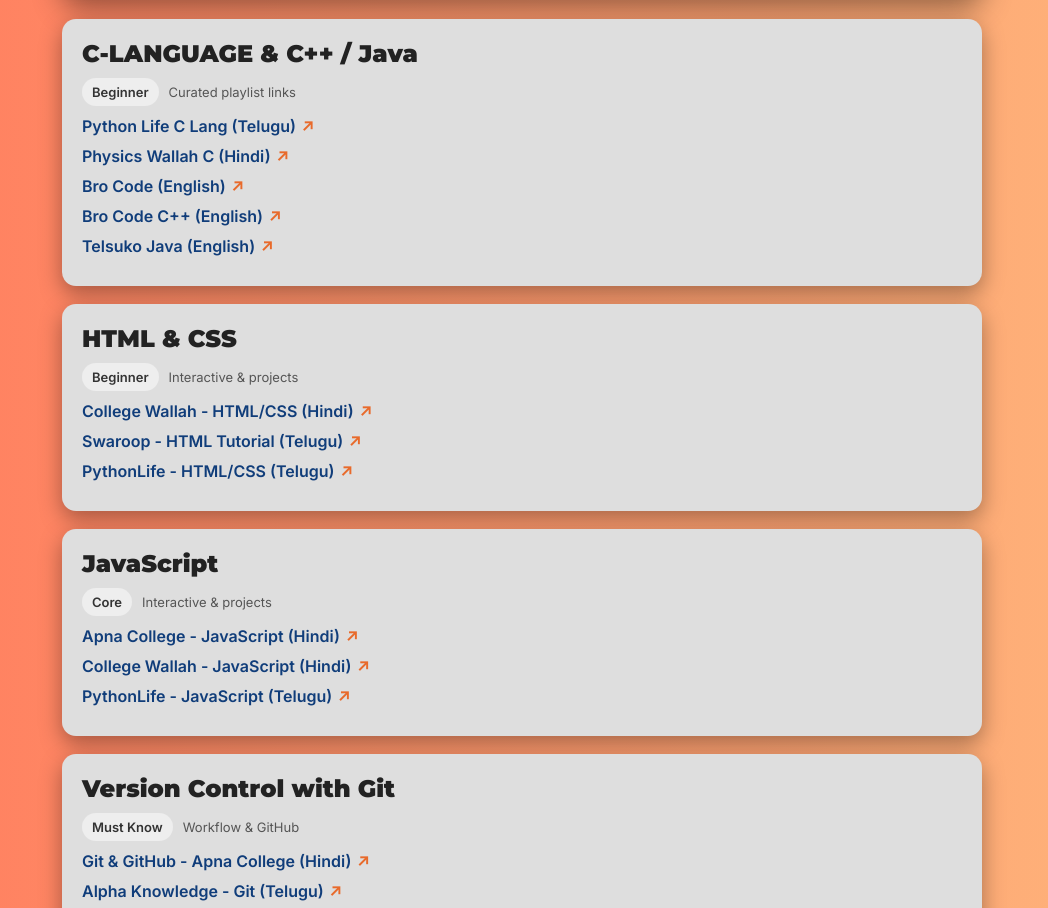
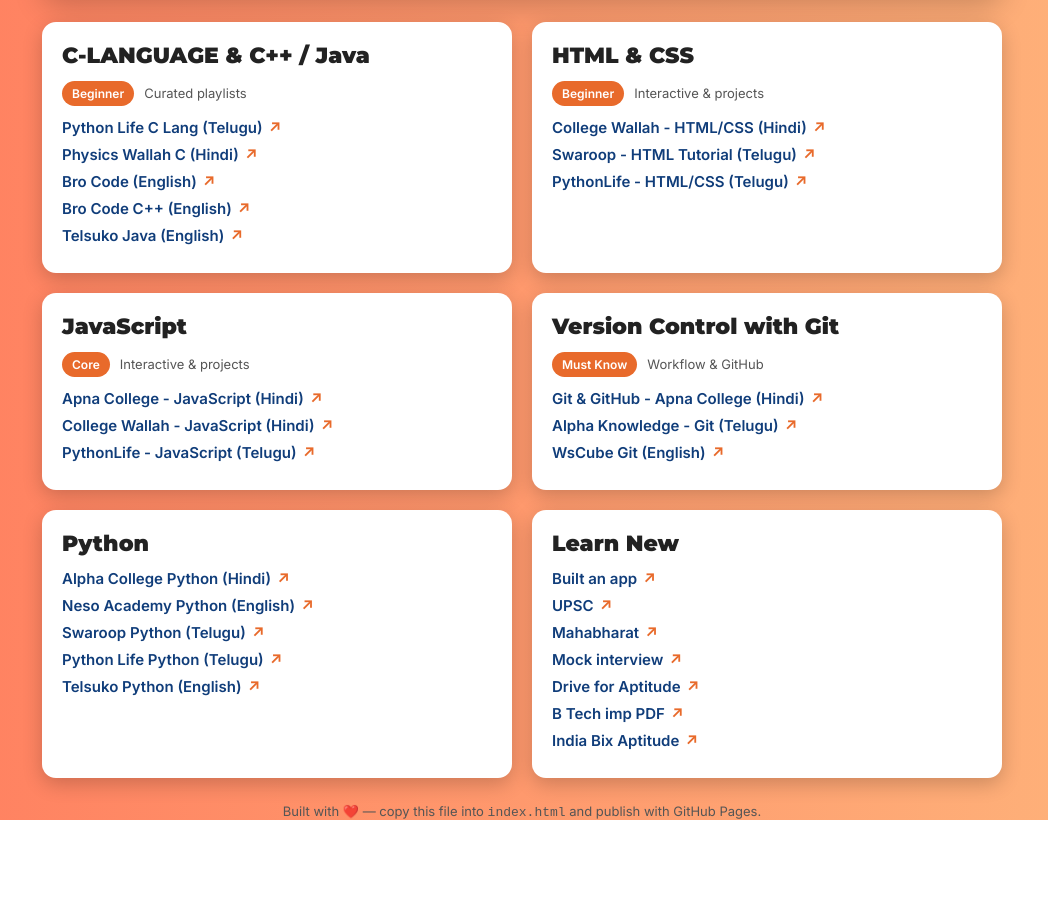
Before and after one commit to theycallhimv/theycallhimV.github.io, a plain HTML site: page index.html in a window 1280 px wide. Shown: the part 230-1138 px from the top of the page, without its empty margins (118-1166 px from the left). After the commit the page ends 1050 px from the top, so only its background shows below. Drawn offline with Linux system fonts and the light colour scheme.

Commit message:
Update index.html

```diff
--- a/index.html
+++ b/index.html
@@ -3,7 +3,7 @@
 <head>
   <meta charset="utf-8" />
   <meta name="viewport" content="width=device-width,initial-scale=1" />
-  <title>VENKAT'S Digital Room</title>
+  <title>VENKAT'S DIGITAL ROOM</title>
 
   <!-- Google fonts -->
   <link href="https://fonts.googleapis.com/css2?family=Montserrat:wght@700;900&family=Inter:ital,wght@0,400;0,600;1,400&display=swap" rel="stylesheet">
@@ -11,69 +11,106 @@
   <style>
     :root{
       --bg:#0f0f10;
-      --card:#dedede;
+      --card:#ffffff;
       --muted:#222;
       --accent:#e86a2b;
       --link:#103d7a;
+      --shadow:rgba(0,0,0,0.2);
     }
     *{box-sizing:border-box;margin:0;padding:0}
     html,body{height:100%}
     body{
-      min-height:100%;
       font-family: "Inter",system-ui,Arial,Helvetica,sans-serif;
       background: linear-gradient(to right, #ff7e5f, #feb47b);
-      color:#ddd;
+      color:#333;
       padding:20px;
       display:flex;
       justify-content:center;
     }
-    .wrap{width:100%; max-width:920px; margin:0 auto 60px;}
+    .wrap{
+      width:100%;
+      max-width:960px;
+      margin:0 auto 60px;
+    }
+
+    /* Hero */
     .hero{
       background:var(--card);
-      color:var(--muted);
       border-radius:18px;
-      padding:34px 20px;
-      margin-bottom:22px;
+      padding:30px 20px;
+      margin-bottom:25px;
       text-align:center;
-      box-shadow: 0 10px 30px rgba(0,0,0,0.45);
+      box-shadow:0 10px 30px var(--shadow);
     }
     .hero h1{
-      font-family: "Montserrat", sans-serif;
+      font-family: "Montserrat",sans-serif;
       font-weight:900;
       font-size:clamp(28px,6vw,54px);
-      line-height:1.05;
+      line-height:1.1;
     }
-    .hero p{margin-top:6px;color:#444;font-weight:600}
+    .hero p{
+      margin-top:8px;
+      color:#555;
+      font-weight:600;
+    }
+
+    /* Grid layout */
+    .grid{
+      display:grid;
+      grid-template-columns: 1fr;
+      gap:20px;
+    }
+    @media(min-width:880px){
+      .grid{grid-template-columns:1fr 1fr;}
+    }
 
     .section{
       background:var(--card);
-      color:var(--muted);
       border-radius:14px;
       padding:20px;
-      margin-bottom:18px;
-      box-shadow: 0 8px 22px rgba(0,0,0,0.35);
+      box-shadow:0 6px 20px var(--shadow);
+      transition:transform .2s, box-shadow .2s;
+    }
+    .section:hover{
+      transform:translateY(-4px);
+      box-shadow:0 12px 25px var(--shadow);
     }
     .section h2{
       font-family:"Montserrat",sans-serif;
       font-weight:800;
-      font-size:24px;
-      margin-bottom:10px;
+      font-size:22px;
+      margin-bottom:12px;
+      color:var(--muted);
+    }
+    .meta{
+      display:flex;
+      align-items:center;
+      gap:10px;
+      margin-bottom:12px;
+      font-size:13px;
+      color:#555;
+    }
+    .badge{
+      background:var(--accent);
+      color:#fff;
+      border-radius:999px;
+      padding:5px 10px;
+      font-weight:700;
+      font-size:12px;
     }
 
     ul.links{
       list-style:none;
       padding-left:0;
-      margin-top:8px;
     }
     ul.links li{
-      margin:10px 0;
-      font-size:16px;
+      margin:8px 0;
+      font-size:15px;
     }
     a.resource{
       text-decoration:none;
       color:var(--link);
       font-weight:600;
-      display:inline-block;
       position:relative;
       padding-right:18px;
     }
@@ -84,43 +121,18 @@
       transform:translateY(-1px);
       color:var(--accent);
       font-weight:700;
-      transition:transform .18s ease;
+      transition:transform .2s ease;
     }
-    a.resource:hover::after{ transform:translateY(-3px) scale(1.06); }
-    a.resource:hover{ color:var(--accent) }
+    a.resource:hover::after{ transform:translateY(-3px) scale(1.1);}
+    a.resource:hover{ color:var(--accent); }
 
-    .meta{
-      display:flex;
-      align-items:center;
-      gap:10px;
-      margin-top:10px;
+    footer{
+      text-align:center;
       font-size:13px;
       color:#555;
-    }
-    .badge{
-      background:#eee;
-      color:#333;
-      border-radius:999px;
-      padding:6px 10px;
-      font-weight:700;
-      font-size:13px;
+      margin-top:25px;
     }
 
-    footer{
-      color:#bbb;
-      text-align:center;
-      margin-top:12px;
-      font-size:13px;
-    }
-
-    @media (min-width:880px){
-      .grid{
-        display:grid;
-        grid-template-columns: 1fr 1fr;
-        gap:18px;
-      }
-      .hero{text-align:left}
-    }
   </style>
 </head>
 <body>
@@ -130,19 +142,20 @@
       <p>All your favorite tutorial channels and playlists — one place.</p>
     </div>
 
+    <div class="grid">
       <!-- C & C++ / Java -->
       <section class="section">
         <h2>C-LANGUAGE & C++ / Java</h2>
         <div class="meta">
           <span class="badge">Beginner</span>
-        <span>Curated playlist links</span>
+          <span>Curated playlists</span>
         </div>
         <ul class="links">
-        <li><a class="resource" href="https://youtu.be/uLfCFa1Vaj0?si=IwoyETFqjSB0G-g6" target="_blank" rel="noopener">Python Life C Lang (Telugu)</a></li>
-        <li><a class="resource" href="https://youtube.com/playlist?list=PLxgZQoSe9cg1drBnejUaDD9GEJBGQ5hMt&si=T9rWAcVA1kPeat1U" target="_blank" rel="noopener">Physics Wallah C (Hindi)</a></li>
-        <li><a class="resource" href="https://youtu.be/xND0t1pr3KY?si=3L9GHaawQNHsu44w" target="_blank" rel="noopener">Bro Code (English)</a></li>
-        <li><a class="resource" href="https://youtu.be/-TkoO8Z07hI?si=osO0mAvMrjEgZRTy" target="_blank" rel="noopener">Bro Code C++ (English)</a></li>
-        <li><a class="resource" href="https://youtube.com/playlist?list=PLsyeobzWxl7pe_IiTfNyr55kwJPWbgxB5&si=RlZryGibMbuDAB2k" target="_blank" rel="noopener">Telsuko Java (English)</a></li>
+          <li><a class="resource" href="https://youtu.be/uLfCFa1Vaj0?si=IwoyETFqjSB0G-g6" target="_blank">Python Life C Lang (Telugu)</a></li>
+          <li><a class="resource" href="https://youtube.com/playlist?list=PLxgZQoSe9cg1drBnejUaDD9GEJBGQ5hMt&si=T9rWAcVA1kPeat1U" target="_blank">Physics Wallah C (Hindi)</a></li>
+          <li><a class="resource" href="https://youtu.be/xND0t1pr3KY?si=3L9GHaawQNHsu44w" target="_blank">Bro Code (English)</a></li>
+          <li><a class="resource" href="https://youtu.be/-TkoO8Z07hI?si=osO0mAvMrjEgZRTy" target="_blank">Bro Code C++ (English)</a></li>
+          <li><a class="resource" href="https://youtube.com/playlist?list=PLsyeobzWxl7pe_IiTfNyr55kwJPWbgxB5&si=RlZryGibMbuDAB2k" target="_blank">Telsuko Java (English)</a></li>
         </ul>
       </section>
 
@@ -154,9 +167,9 @@
           <span>Interactive & projects</span>
         </div>
         <ul class="links">
-        <li><a class="resource" href="https://www.youtube.com/@CollegeWallah" target="_blank" rel="noopener">College Wallah - HTML/CSS (Hindi)</a></li>
-        <li><a class="resource" href="https://www.youtube.com/@Swaroop" target="_blank" rel="noopener">Swaroop - HTML Tutorial (Telugu)</a></li>
-        <li><a class="resource" href="https://www.youtube.com/@PythonLife" target="_blank" rel="noopener">PythonLife - HTML/CSS (Telugu)</a></li>
+          <li><a class="resource" href="https://www.youtube.com/@CollegeWallah" target="_blank">College Wallah - HTML/CSS (Hindi)</a></li>
+          <li><a class="resource" href="https://www.youtube.com/@Swaroop" target="_blank">Swaroop - HTML Tutorial (Telugu)</a></li>
+          <li><a class="resource" href="https://www.youtube.com/@PythonLife" target="_blank">PythonLife - HTML/CSS (Telugu)</a></li>
         </ul>
       </section>
 
@@ -168,9 +181,9 @@
           <span>Interactive & projects</span>
         </div>
         <ul class="links">
-        <li><a class="resource" href="https://www.youtube.com/@ApnaCollegeOfficial" target="_blank" rel="noopener">Apna College - JavaScript (Hindi)</a></li>
-        <li><a class="resource" href="https://www.youtube.com/@CollegeWallah" target="_blank" rel="noopener">College Wallah - JavaScript (Hindi)</a></li>
-        <li><a class="resource" href="https://www.youtube.com/@PythonLife" target="_blank" rel="noopener">PythonLife - JavaScript (Telugu)</a></li>
+          <li><a class="resource" href="https://www.youtube.com/@ApnaCollegeOfficial" target="_blank">Apna College - JavaScript (Hindi)</a></li>
+          <li><a class="resource" href="https://www.youtube.com/@CollegeWallah" target="_blank">College Wallah - JavaScript (Hindi)</a></li>
+          <li><a class="resource" href="https://www.youtube.com/@PythonLife" target="_blank">PythonLife - JavaScript (Telugu)</a></li>
         </ul>
       </section>
 
@@ -182,9 +195,9 @@
           <span>Workflow & GitHub</span>
         </div>
         <ul class="links">
-        <li><a class="resource" href="https://www.youtube.com/@ApnaCollegeOfficial" target="_blank" rel="noopener">Git & GitHub - Apna College (Hindi)</a></li>
-        <li><a class="resource" href="https://www.youtube.com/@AlphaKnowledge" target="_blank" rel="noopener">Alpha Knowledge - Git (Telugu)</a></li>
-        <li><a class="resource" href="https://www.youtube.com/@WscubeTech" target="_blank" rel="noopener">WsCube Git (English)</a></li>
+          <li><a class="resource" href="https://www.youtube.com/@ApnaCollegeOfficial" target="_blank">Git & GitHub - Apna College (Hindi)</a></li>
+          <li><a class="resource" href="https://www.youtube.com/@AlphaKnowledge" target="_blank">Alpha Knowledge - Git (Telugu)</a></li>
+          <li><a class="resource" href="https://www.youtube.com/@WscubeTech" target="_blank">WsCube Git (English)</a></li>
         </ul>
       </section>
 
@@ -192,11 +205,11 @@
       <section class="section">
         <h2>Python</h2>
         <ul class="links">
-        <li><a class="resource" href="https://youtube.com/playlist?list=PLGjplNEQ1it8-0CmoljS5yeV-GlKSUEt0&si=HkUSt1cCjaoWd2xs" target="_blank" rel="noopener">Alpha College Python (Hindi)</a></li>
-        <li><a class="resource" href="https://youtube.com/playlist?list=PLBlnK6fEyqRiueC_HzwFallNO76hfXBB7&si=8rwne_DkzEMThWpG" target="_blank" rel="noopener">Neso Academy Python (English)</a></li>
-        <li><a class="resource" href="https://youtu.be/fHKPQEVCX-s?si=tAg9HPPL-Hptkp9v" target="_blank" rel="noopener">Swaroop Python (Telugu)</a></li>
-        <li><a class="resource" href="https://youtu.be/h1WdbfoHeac?si=3RmXs42jUqSTHzOl" target="_blank" rel="noopener">Python Life Python (Telugu)</a></li>
-        <li><a class="resource" href="https://youtube.com/playlist?list=PLsyeobzWxl7poL9JTVyndKe62ieoN-MZ3&si=GjnMLTYw6p_LOqnd" target="_blank" rel="noopener">Telsuko Python (English)</a></li>
+          <li><a class="resource" href="https://youtube.com/playlist?list=PLGjplNEQ1it8-0CmoljS5yeV-GlKSUEt0&si=HkUSt1cCjaoWd2xs" target="_blank">Alpha College Python (Hindi)</a></li>
+          <li><a class="resource" href="https://youtube.com/playlist?list=PLBlnK6fEyqRiueC_HzwFallNO76hfXBB7&si=8rwne_DkzEMThWpG" target="_blank">Neso Academy Python (English)</a></li>
+          <li><a class="resource" href="https://youtu.be/fHKPQEVCX-s?si=tAg9HPPL-Hptkp9v" target="_blank">Swaroop Python (Telugu)</a></li>
+          <li><a class="resource" href="https://youtu.be/h1WdbfoHeac?si=3RmXs42jUqSTHzOl" target="_blank">Python Life Python (Telugu)</a></li>
+          <li><a class="resource" href="https://youtube.com/playlist?list=PLsyeobzWxl7poL9JTVyndKe62ieoN-MZ3&si=GjnMLTYw6p_LOqnd" target="_blank">Telsuko Python (English)</a></li>
         </ul>
       </section>
 
@@ -204,18 +217,16 @@
       <section class="section">
         <h2>Learn New</h2>
         <ul class="links">
-        <li><a class="resource" href="https://youtu.be/_lChLN570VI?si=djGWjL1Ti5dn3lpS" target="_blank" rel="noopener">Built an app</a></li>
-        <li><a class="resource" href="https://youtu.be/dJeSe2RyoN4?si=I8pjjyKgQuveT2nI" target="_blank" rel="noopener">UPSC</a></li>
-        <li><a class="resource" href="https://youtu.be/rmqSS3IQ4d0?si=oniyAZQDm2AwaEb3" target="_blank" rel="noopener">Mahabharat</a></li>
-        <li><a class="resource" href="https://youtu.be/TixjiIkB2zU?si=tak2LBLXRpLC_ogS" target="_blank" rel="noopener">Mock interview</a></li>
-        <li><a class="resource" href="https://drive.google.com/drive/u/0/folders/0BwrkXzyUvQ_gbnZ3TjBxbkd0azA?resourcekey=0-hz2Xp1GCdFBAJXVJWIpiAg" target="_blank" rel="noopener">Drive for Aptitude</a></li>
-        <li><a class="resource" href="https://btechvault.vercel.app" target="_blank" rel="noopener">B Tech imp PDF</a></li>
-        <li><a class="resource" href="https://share.google/a5astbvuXa7aGQ7Gj" target="_blank" rel="noopener">India Bix Aptitude</a></li>
+          <li><a class="resource" href="https://youtu.be/_lChLN570VI?si=djGWjL1Ti5dn3lpS" target="_blank">Built an app</a></li>
+          <li><a class="resource" href="https://youtu.be/dJeSe2RyoN4?si=I8pjjyKgQuveT2nI" target="_blank">UPSC</a></li>
+          <li><a class="resource" href="https://youtu.be/rmqSS3IQ4d0?si=oniyAZQDm2AwaEb3" target="_blank">Mahabharat</a></li>
+          <li><a class="resource" href="https://youtu.be/TixjiIkB2zU?si=tak2LBLXRpLC_ogS" target="_blank">Mock interview</a></li>
+          <li><a class="resource" href="https://drive.google.com/drive/u/0/folders/0BwrkXzyUvQ_gbnZ3TjBxbkd0azA?resourcekey=0-hz2Xp1GCdFBAJXVJWIpiAg" target="_blank">Drive for Aptitude</a></li>
+          <li><a class="resource" href="https://btechvault.vercel.app" target="_blank">B Tech imp PDF</a></li>
+          <li><a class="resource" href="https://share.google/a5astbvuXa7aGQ7Gj" target="_blank">India Bix Aptitude</a></li>
         </ul>
-      <p style="margin-top:10px;font-size:13px;color:#5c5c5c">
-        Tip: press and hold any link to open in a new tab on mobile, or use the ⤴ icon to open externally.
-      </p>
       </section>
+    </div>
 
     <footer>
       Built with ❤️ — copy this file into <code>index.html</code> and publish with GitHub Pages.
```
Lines whose indentation alone changed are shown as unchanged.
